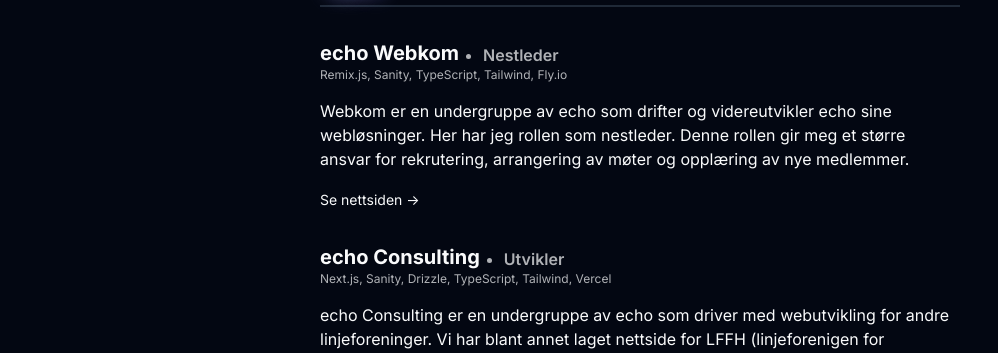
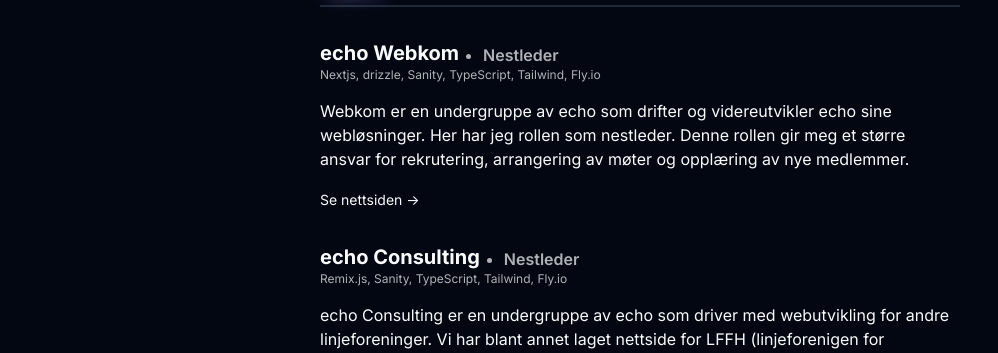
Before and after one commit to 0Zeno/Hjemmeside, a Next.js app: page /prosjekter in a window 1280 px wide. Shown: the part 211-564 px from the top of the page, without its empty margins (0-998 px from the left). Built offline with nearby package versions, Linux system fonts and the light colour scheme.

Commit message:
Fikset feil i tekst

```diff
--- a/components/socials.tsx
+++ b/components/socials.tsx
@@ -1,4 +1,4 @@
-import { GamepadIcon, Github, Instagram, Linkedin, Mail } from "lucide-react";
+import { Github, Linkedin, Mail } from "lucide-react";
 import Link from "next/link";
 import { Button } from "./ui/button";
 
--- a/components/student-club-projects.tsx
+++ b/components/student-club-projects.tsx
@@ -6,16 +6,16 @@
       "Webkom er en undergruppe av echo som drifter og videreutvikler echo sine webløsninger. Her har jeg rollen som nestleder. Denne rollen gir meg et større ansvar for rekrutering, arrangering av møter og opplæring av nye medlemmer.",
     linkname: "echo.uib.no",
     link: "https://echo.uib.no/",
-    tech: "Remix.js, Sanity, TypeScript, Tailwind, Fly.io",
+    tech: "Nextjs, drizzle, Sanity, TypeScript, Tailwind, Fly.io",
   },
   {
     projectname: "echo Consulting",
-    role: "Utvikler",
+    role: "Nestleder",
     discription:
       "echo Consulting er en undergruppe av echo som driver med webutvikling for andre linjeforeninger. Vi har blant annet laget nettside for LFFH (linjeforenigen for fiskehelse og havbruk) og jobber for tiden med NHH analytics sin nettside.",
     linkname: "echo-consulting.no",
     link: "https://echo-consulting.no/",
-    tech: "Next.js, Sanity, Drizzle, TypeScript, Tailwind, Vercel",
+    tech: "Remix.js, Sanity, TypeScript, Tailwind, Fly.io",
   },
 ];
 
@@ -28,11 +28,11 @@
             <div key={project.projectname}>
               <div>
                 <div className="flex">
-                  <p className="font-bold text-xl ">
-                    {project.projectname}
-                  </p>
+                  <p className="font-bold text-xl ">{project.projectname}</p>
                   <ul className="list-disc px-6">
-                    <li className="font-semibold pt-1 opacity-70">{project.role}</li>
+                    <li className="font-semibold pt-1 opacity-70">
+                      {project.role}
+                    </li>
                   </ul>
                 </div>
                 <p className="text-xs pb-4 opacity-70">{project.tech}</p>
```
